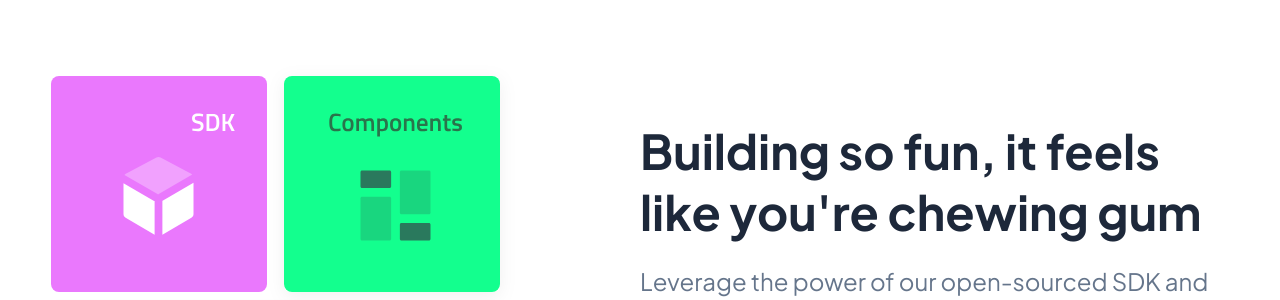
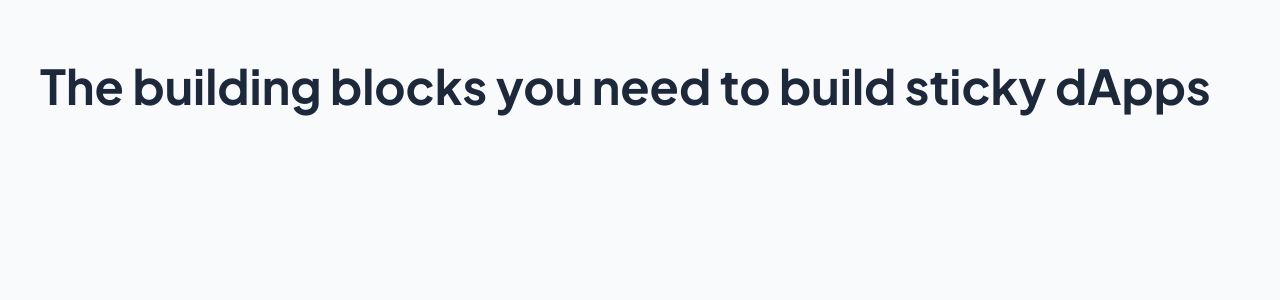
Before and after one commit to gumhq/gum-lp, a Next.js app: page / in a window 1280 px wide. Shown: the part 1015-1315 px from the top of the page. Built offline with nearby package versions, Linux system fonts and the light colour scheme.

Commit message:
init: additional sections

```diff
--- a/src/pages/_document.tsx
+++ b/src/pages/_document.tsx
@@ -13,5 +13,5 @@ export default function Document() {
         <NextScript />
       </body>
     </Html>
-  )
+  );
 }
--- a/src/pages/index.tsx
+++ b/src/pages/index.tsx
@@ -8,7 +8,7 @@ export default function Home() {
   return (
     <main className="main-page">
       <DefaultHead />
-      {/* <Hero /> */}
+      <Hero />
       <Blocks />
       <Why />
     </main>
--- a/src/sections/blocks.tsx
+++ b/src/sections/blocks.tsx
@@ -1,9 +1,13 @@
 import styles from '@/styles/Home.module.scss';
+import { concatClassNames } from 'src/utils/classname';
 
 function Blocks() {
   return (
     <section className={styles.blocksSection}>
+      <div className={styles.blocksText}>
+        <p className={concatClassNames("text weight-700 size-48 gray-800 nm", styles.blocksHeading)}>{"The building blocks you need to build sticky dApps"}</p>
 
+      </div>
     </section>
   )
 };
--- a/src/styles/Home.module.scss
+++ b/src/styles/Home.module.scss
@@ -3,6 +3,10 @@
   display: flex;
   align-items: center;
   justify-content: center;
+}
+
+.heroSection {
+  min-height: 80vh;
 }
 
 .whySection {
@@ -23,4 +27,18 @@
   min-height: 92em;
   width: 100%;
   background-color: var(--gray-50);
+  display: flex;
+  align-items: center;
+  justify-content: center;
 }
+
+.blocksText {
+  display: flex;
+  max-width: 1200px;
+  width: 100%;
+  padding: 0em 3em;
+}
+
+.blocksHeading {
+  max-width: 49em;
+}
--- a/src/styles/globals.scss
+++ b/src/styles/globals.scss
@@ -24,4 +24,7 @@ body {
 
 .main-page {
   font-size: 62.5%;
+  @media only screen and (max-width: 768px) {
+    font-size: 50%;
+  }
 }
--- /dev/null
+++ b/src/utils/classname.ts
@@ -0,0 +1,5 @@
+function concatClassNames(...classNames: string[]) {
+  return classNames.filter(Boolean).join(' ');
+}
+
+export { concatClassNames };
```
